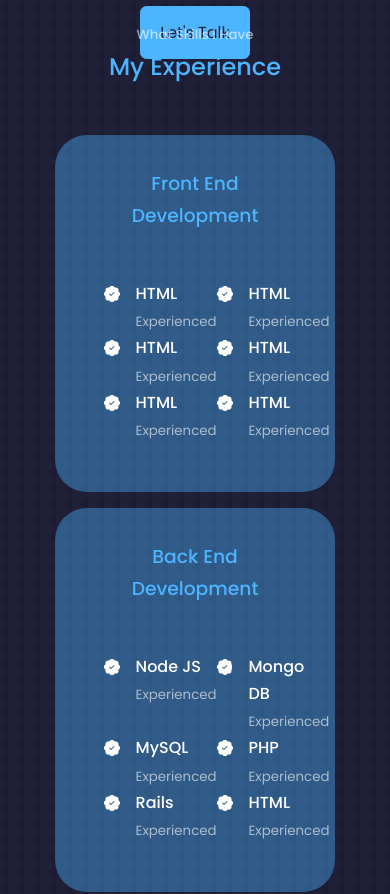
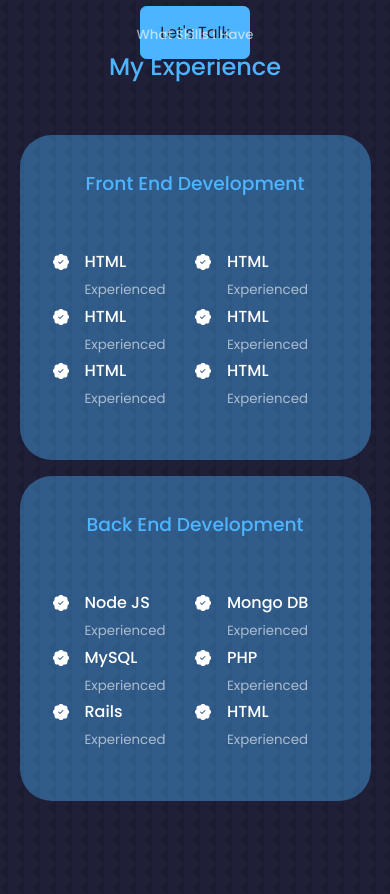
Before and after one commit to glecio/portfolio-react, a React (Create React App) app: page / in a window 390 px wide. Shown: the part 1920-2814 px from the top of the page. Built offline with nearby package versions, Linux system fonts and the light colour scheme.

Commit message:
Component Experiences

```diff
--- a/src/components/experience/experience.css
+++ b/src/components/experience/experience.css
@@ -62,4 +62,9 @@
         gap: 1rem;
     }
 
+    .experience__container > div {
+         width: 100%;
+         padding: 2rem 1rem;
+    }
+
 }
--- a/src/components/header/header.css
+++ b/src/components/header/header.css
@@ -69,7 +69,7 @@ header {
 /* ===================== MEDIA QUERIES (MEDIUM DEVICES) ===================== */
 @media screen and (max-width: 1024px){
     header{
-        height: 100vh;
+        height: 68vh;
     }
 }
 
```
